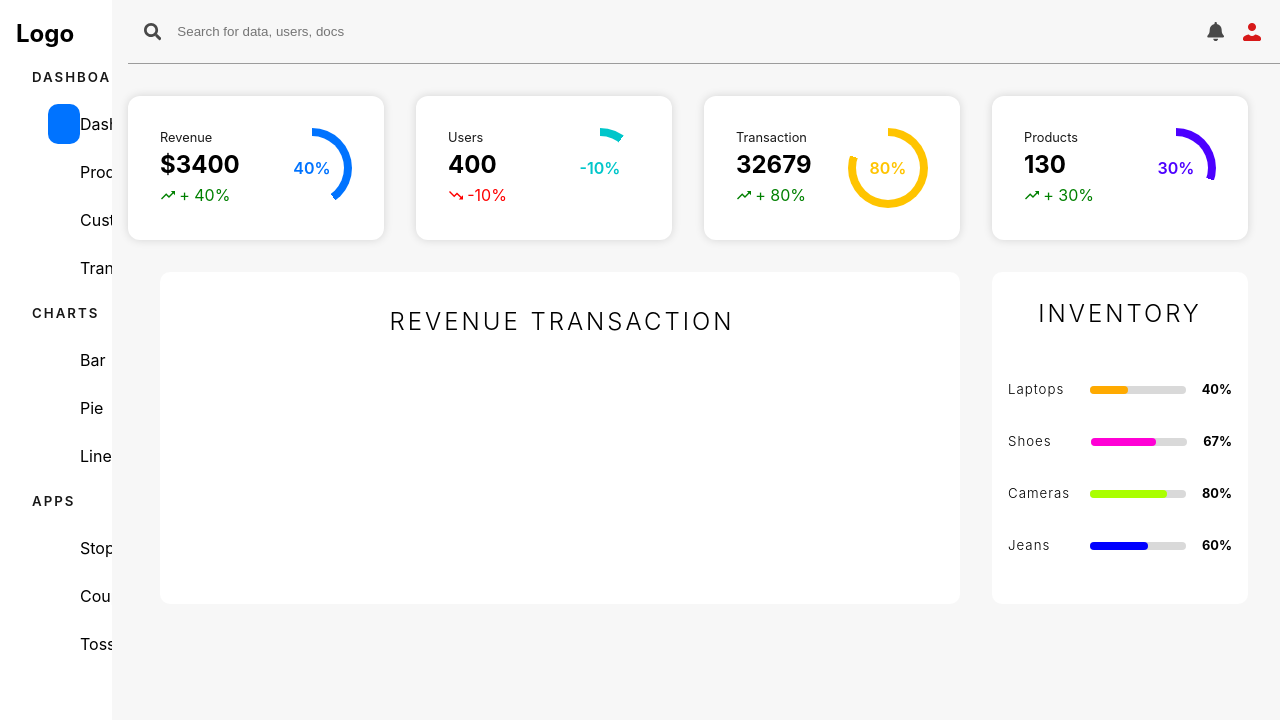
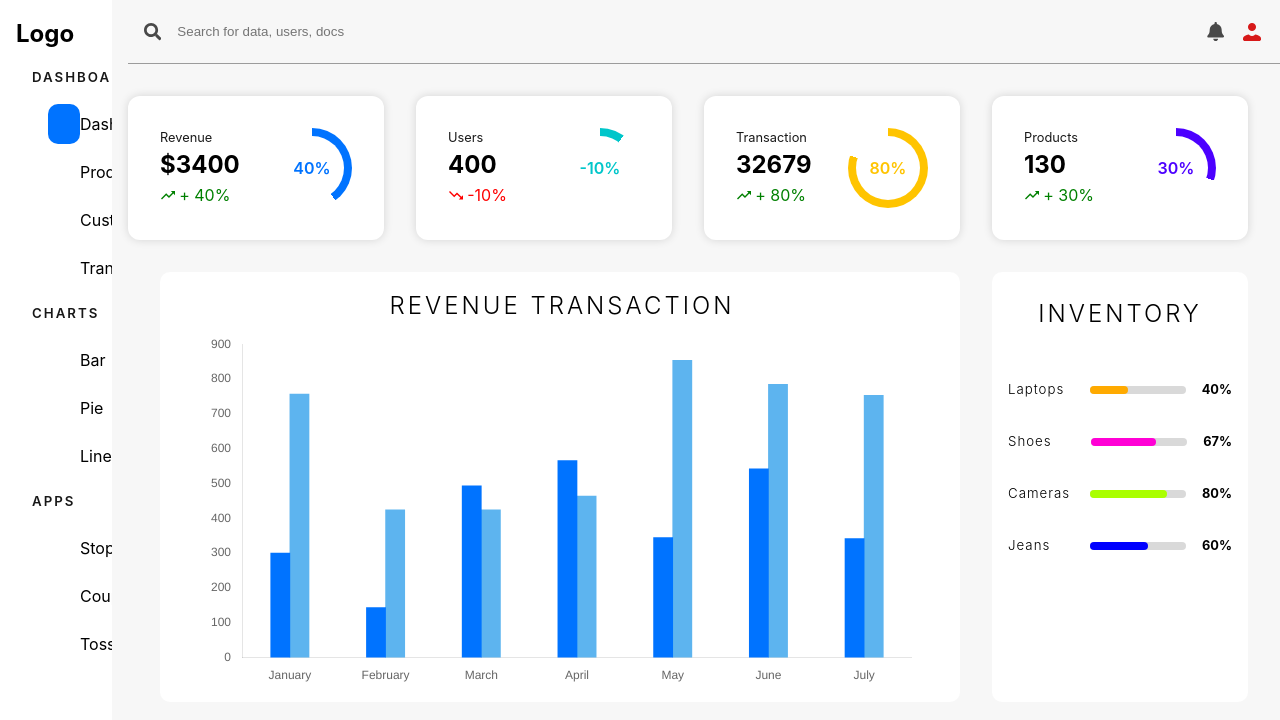
Before and after one commit to niks-nikhil-anand/React-Admin-Dashboard-with-Charts, a React (Vite) app: page /admin/dashboard in a window 1280 px wide. Shown: the top 720 px of the page. Built offline with nearby package versions, Linux system fonts and the light colour scheme.

Commit message:
done with the Revenue Transaction bar charts

```diff
--- a/src/component/Charts.tsx
+++ b/src/component/Charts.tsx
@@ -52,10 +52,24 @@ export const BarChart = ({
             display : false
           },
           title: {
-            display: true,
+            display: false,
             text: 'Chart.js Bar Chart',
           },
         },
+        scales :{
+            y : {
+                beginAtZero : true ,
+                grid : {
+                    display : false
+                }
+            } ,
+            x : {
+
+                grid : {
+                    display : false
+                }
+            }
+        }
       };
 
 
@@ -66,11 +80,18 @@ export const BarChart = ({
             label: title_1,
             data: data_1,
             backgroundColor: bgColor_1,
+            barThickness : "flex" ,
+            barPercentage : 1 ,
+            categoryPercentage : 0.4
+
           },
           {
             label: title_2,
             data: data_2 ,
             backgroundColor: bgColor_2,
+            barThickness : "flex" ,
+            barPercentage : 1 ,
+            categoryPercentage : 0.4
           },
         ],
       };
--- a/src/pages/Dashboard.tsx
+++ b/src/pages/Dashboard.tsx
@@ -3,6 +3,7 @@ import { FaSearch , FaBell} from "react-icons/fa";
 import userImg from '../assets/person.png'
 import { IoMdTrendingUp , IoMdTrendingDown} from "react-icons/io";
 import data from '../assets/data.json'
+import { BarChart } from "../component/Charts";
 
 
 const dashboard = () => {
@@ -65,6 +66,15 @@ const dashboard = () => {
              <div className="revenueCharts">
                 <h2>Revenue Transaction</h2>
                 {/* Graph  */}
+                <BarChart
+                data_2={[757 , 424 , 424 , 464 , 854 , 785 , 753 ]}
+                data_1={[300 , 144 , 493 , 566 , 345 , 542 , 342 ]}
+                title_1="Revenue"
+                title_2="Transactions"
+                bgColor_1="rgb(0 ,115 ,255)"
+                bgColor_2="rgba(53 ,162 , 235 ,0.8)"
+                />
+
               </div>
               <div className="dashboardCategories">
                 <h2>Inventory</h2>
--- a/src/styles/_dashboard.scss
+++ b/src/styles/_dashboard.scss
@@ -90,7 +90,7 @@
 
             > h2 {
                 @include heading;
-                margin: 1rem 0 2rem 0.25rem;
+                margin: 0 0 0.60rem 0.25rem;
                 text-align: center;
             }
         }
```
